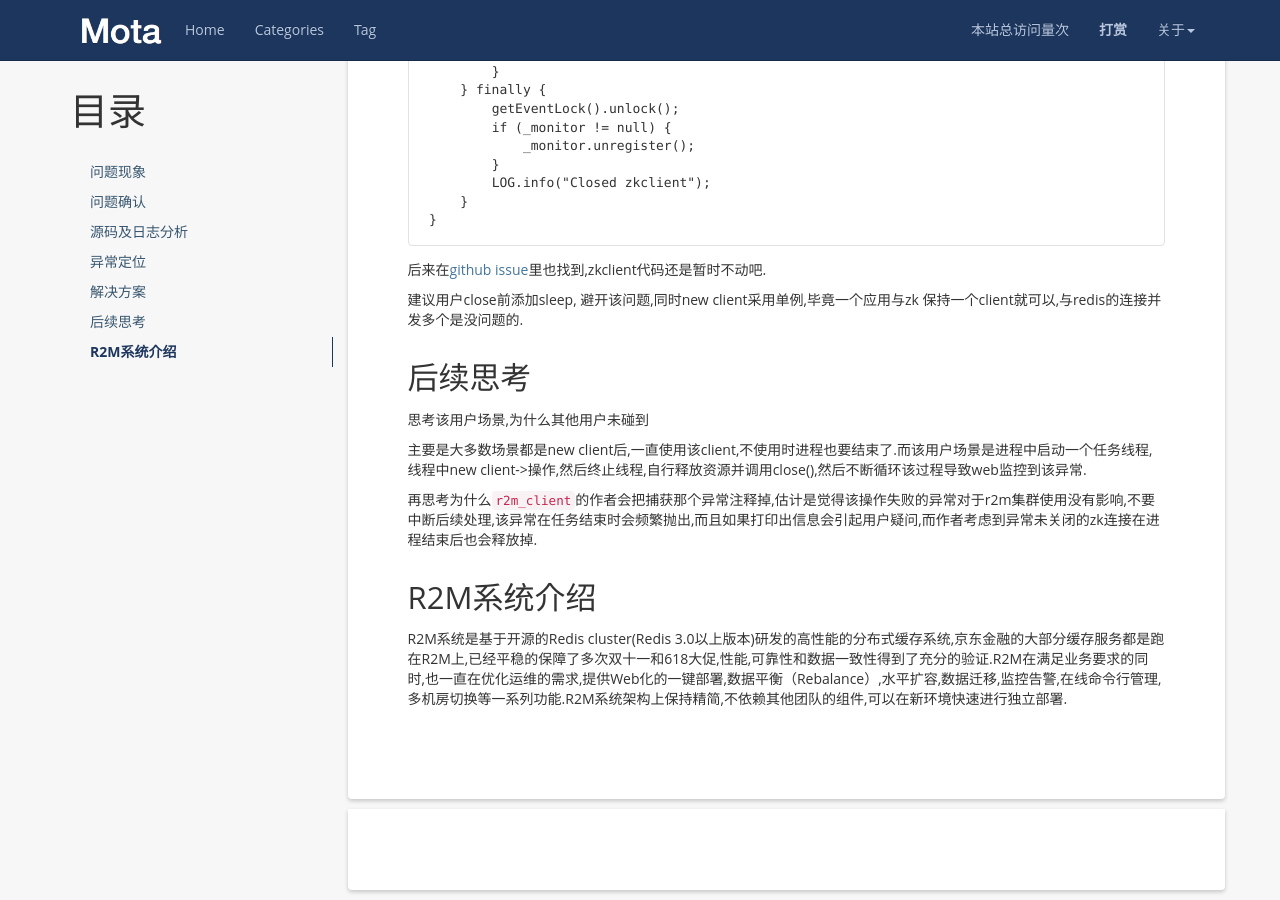
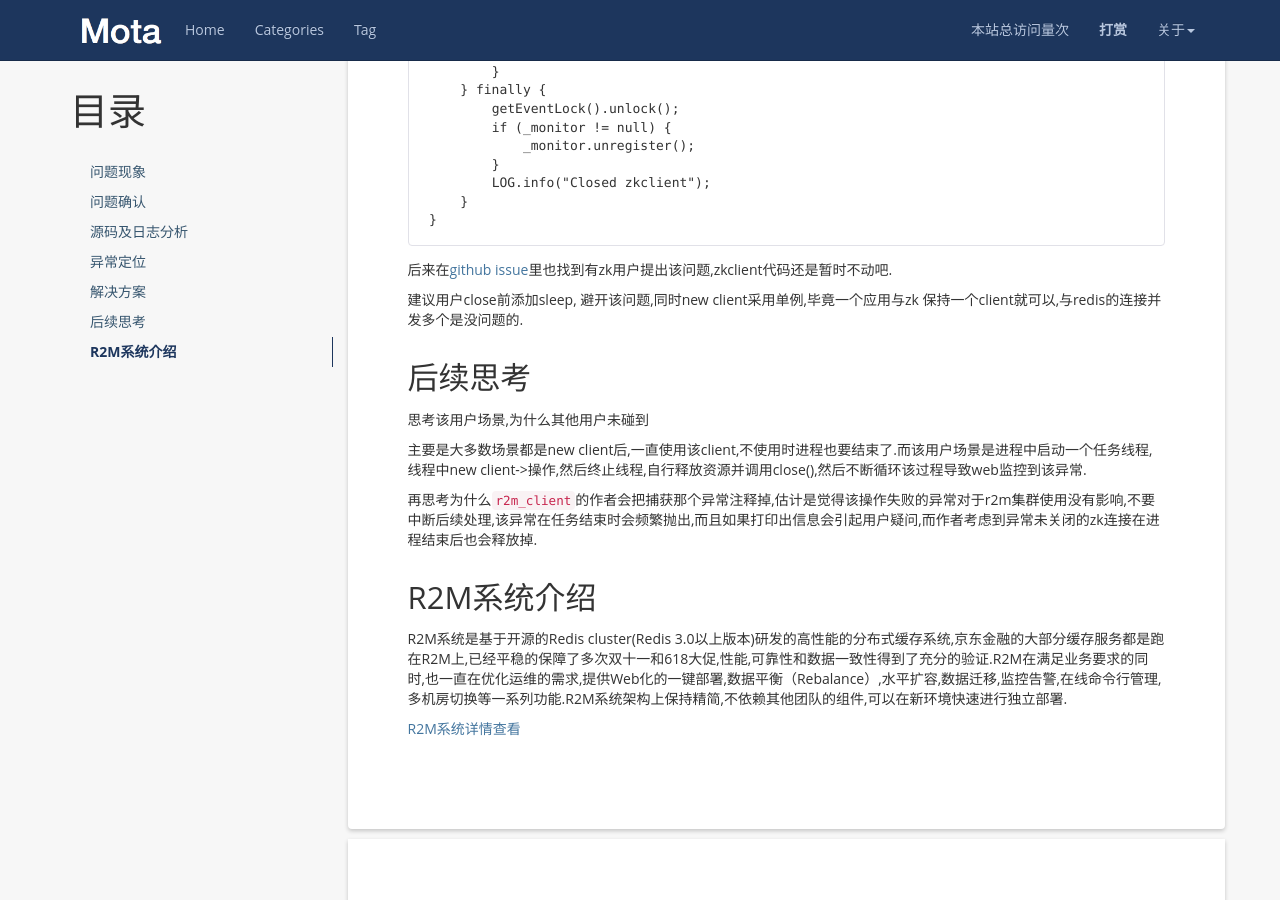
Before and after one commit to GitHubMota/Jekyll-Blog, a Jekyll site: the page built from _posts/2018-04-27-R2M-zkclient-source-issue.md, in a window 1280 px wide and 900 px high, scrolled down 4935 px. Built offline with Jekyll 4.4.1, drawn with Linux system fonts in a browser that asks for light colours; nearby versions of some CDN libraries; comment, search, counter and statistics services are not loaded.

Commit message:
Add R2M介绍链接

```diff
--- a/_posts/2018-04-27-R2M-zkclient-source-issue.md
+++ b/_posts/2018-04-27-R2M-zkclient-source-issue.md
@@ -235,7 +235,7 @@ join/wait 异常堆栈代码
         }
     }
 
-后来在[github issue](https://github.com/sgroschupf/zkclient/issues/34)里也找到,zkclient代码还是暂时不动吧.
+后来在[github issue](https://github.com/sgroschupf/zkclient/issues/34)里也找到有zk用户提出该问题,zkclient代码还是暂时不动吧.
 
 建议用户close前添加sleep, 避开该问题,同时new client采用单例,毕竟一个应用与zk 保持一个client就可以,与redis的连接并发多个是没问题的.
 
@@ -250,3 +250,5 @@ join/wait 异常堆栈代码
 R2M系统介绍
 ----------
 R2M系统是基于开源的Redis cluster(Redis 3.0以上版本)研发的高性能的分布式缓存系统,京东金融的大部分缓存服务都是跑在R2M上,已经平稳的保障了多次双十一和618大促,性能,可靠性和数据一致性得到了充分的验证.R2M在满足业务要求的同时,也一直在优化运维的需求,提供Web化的一键部署,数据平衡（Rebalance）,水平扩容,数据迁移,监控告警,在线命令行管理,多机房切换等一系列功能.R2M系统架构上保持精简,不依赖其他团队的组件,可以在新环境快速进行独立部署.
+
+[R2M系统详情查看](https://studygolang.com/articles/10958?fr=sidebar)
```
